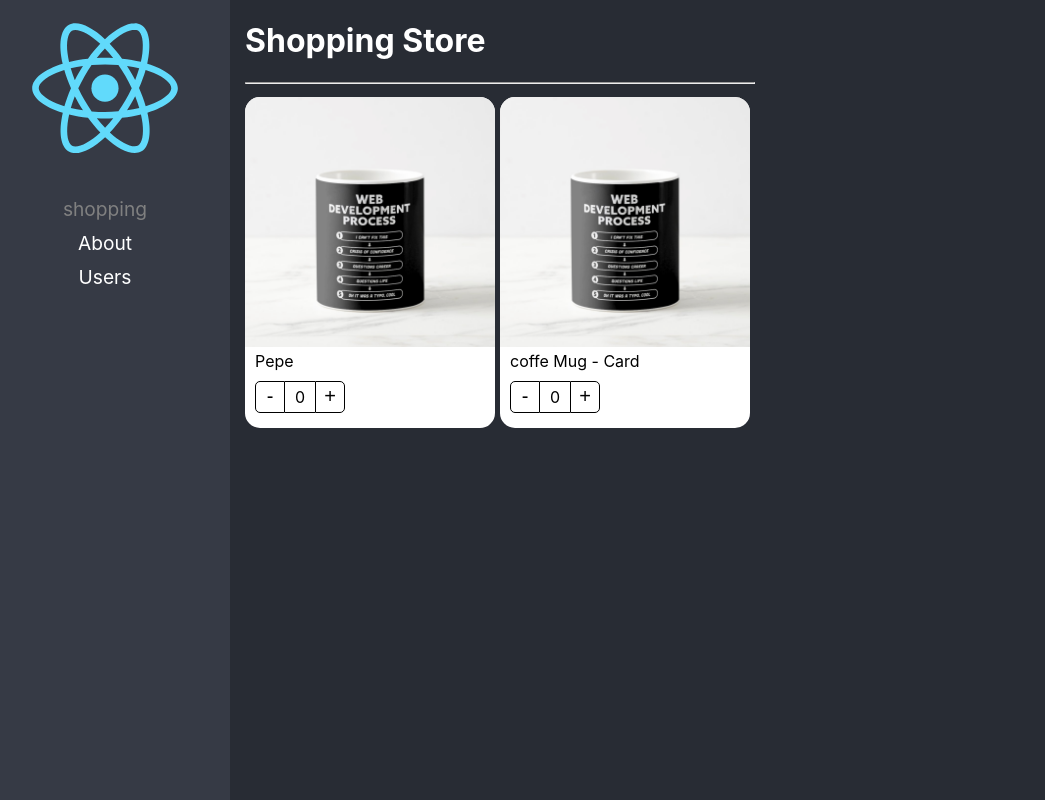
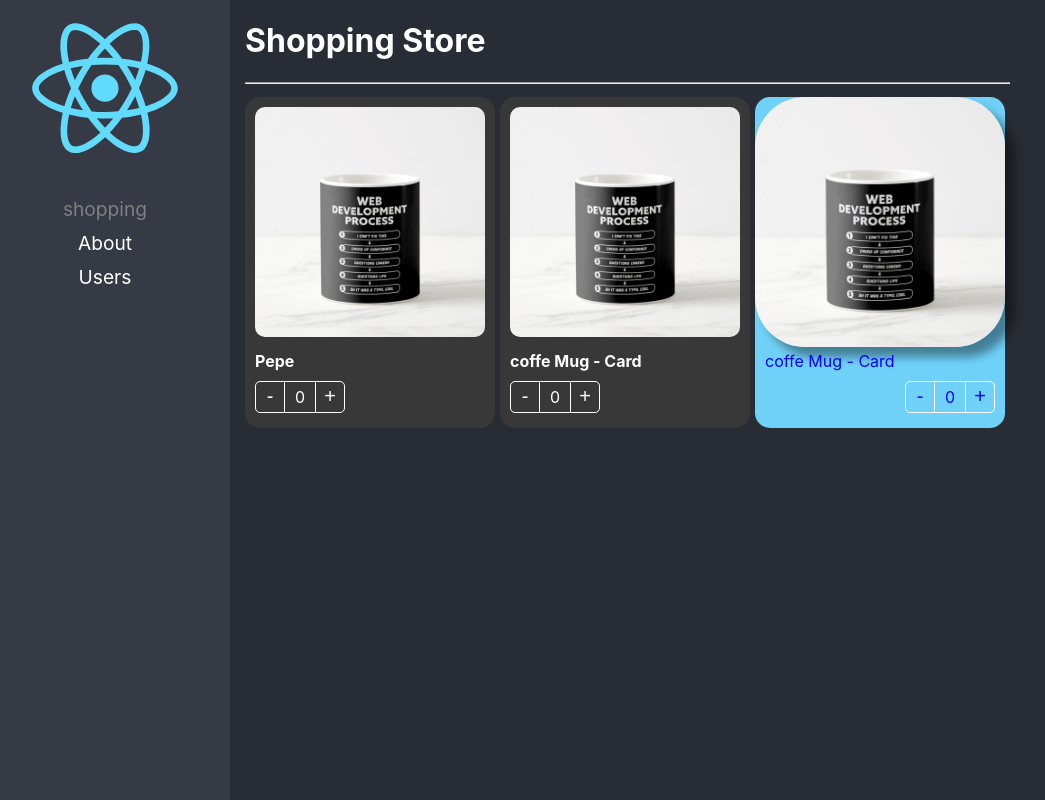
Before and after one commit to jaelEspinosa/ract-adv, a React (Create React App) app: page /home in a window 1280 px wide. Shown: the whole page, without its empty margins (20-1065 px from the left). Built offline with nearby package versions, Linux system fonts and the light colour scheme.

Commit message:
Component Extend styles listo

```diff
--- a/src/02-component-patterns/components/ProductButtons.tsx
+++ b/src/02-component-patterns/components/ProductButtons.tsx
@@ -1,18 +1,34 @@
-import { useContext } from "react"
+import { CSSProperties, useContext } from "react"
 import { ProductContext } from "./ProductCard"
 import styles from '../styles/styles.module.css'
 
-export const ProductButtons = ()=>{
+export interface Props {
+    className?: string;
+    style?: CSSProperties,
+    styleButtons?:CSSProperties,
+
+}
+
+export const ProductButtons = ({className, style, styleButtons}:Props)=>{
 
     const {increaseBy, counter} = useContext(ProductContext)
     return(
-        <div className={styles.buttonsContainer}>
+        <div
+            style={style}
+            className={`${styles.buttonsContainer} ${className}`}>
         <button
+            style={styleButtons}
             onClick={()=>increaseBy(-1)}
             className={styles.buttonMinus}
         > - </button>
-        <div className={styles.countLabel}> {counter} </div>
+
+        <div
+            style={styleButtons}
+            className={styles.countLabel}
+        > {counter} </div>
+
         <button
+            style={styleButtons}
             onClick={()=>increaseBy(+1)}
             className={styles.buttonAdd}
         > + </button>
--- a/src/02-component-patterns/components/ProductCard.tsx
+++ b/src/02-component-patterns/components/ProductCard.tsx
@@ -1,6 +1,6 @@
 
-import { createContext } from 'react';
-import { ProductCardProps, ProductContextProps } from '../interfaces/interfaces';
+import { createContext, CSSProperties, ReactElement } from 'react';
+import { Product, ProductContextProps } from '../interfaces/interfaces';
 
 import styles from '../styles/styles.module.css'
 import { UseProduct } from '../hooks/UseProduct';
@@ -15,7 +15,15 @@
 const { Provider } = ProductContext
 
 
-export const ProductCard = ({ product, children }: ProductCardProps) => {
+
+export interface Props {
+    product: Product;
+    children?: ReactElement | ReactElement[];
+    className?: string;
+    style?: CSSProperties;
+}
+
+export const ProductCard = ({ product, children, className, style }: Props) => {
 
     const { counter, increaseBy } = UseProduct()
 
@@ -25,14 +33,12 @@
             increaseBy,
             product
         }}>
-            <div className={styles.productCard}>
+            <div
+                style={style}
+                className={`${styles.productCard} ${className}`}>
                 {children}
             </div>
         </Provider>
 
     )
 }
-
-/* ProductCard.Title = ProductTitle;
-ProductCard.Image = ProductImage;
-ProductCard.Buttons = ProductButtons; */
--- a/src/02-component-patterns/components/ProductImage.tsx
+++ b/src/02-component-patterns/components/ProductImage.tsx
@@ -1,9 +1,16 @@
-import { useContext } from "react";
+import { CSSProperties, useContext } from "react";
 import styles from '../styles/styles.module.css'
 import noImage from '../assets/no-image.jpg'
 import { ProductContext } from "./ProductCard";
 
-export const ProductImage = ({ img = '' }) =>{
+
+export interface Props {
+    img?:string;
+    className?:string;
+    style?: CSSProperties;
+}
+
+export const ProductImage = ({ img, className, style } : Props) =>{
 
     const {product} = useContext (ProductContext)
     let imgToshow: string;
@@ -15,6 +22,10 @@
         imgToshow = noImage
     }
     return (
-   <img className={ styles.productImg } src={imgToshow} alt="Product Imag"/>
+   <img
+        style={style}
+        className={ `${styles.productImg} ${className}` }
+        src={imgToshow} alt="Product Imag"
+        />
     )
 }
--- a/src/02-component-patterns/components/ProductTitle.tsx
+++ b/src/02-component-patterns/components/ProductTitle.tsx
@@ -1,13 +1,22 @@
-import { useContext } from "react"
+import { useContext, CSSProperties } from 'react';
 import { ProductContext } from "./ProductCard"
 import styles from '../styles/styles.module.css'
 
 
-export const ProductTitle = ({ title }:{title?:string}) =>{
+export interface Props {
+    title?: string,
+    className?: string,
+    style?: CSSProperties,
+}
+
+
+export const ProductTitle = ({title, className, style}: Props ) =>{
     const {product} = useContext (ProductContext)
 
 
     return (
-        <span className={styles.productDescription}>{title ? title : product.title}</span>
+        <span
+            style={style}
+            className={`${styles.productDescription} ${className}`}>{title ? title : product.title}</span>
     )
 }
--- a/src/02-component-patterns/pages/ShoppingPage.tsx
+++ b/src/02-component-patterns/pages/ShoppingPage.tsx
@@ -1,6 +1,6 @@
 
 import { ProductButtons, ProductCard, ProductImage, ProductTitle } from '../components';
-
+import '../styles/custom-styles.css'
 
 
 
@@ -11,9 +11,9 @@
 }
 
 export const ShoppingPage = () => {
-  /* const {counter, increaseBy} = UseProduct() */
+
   return (
-    <div>
+    <div >
         <h1>Shopping Store</h1>
         <hr />
         <div style = {{
@@ -22,21 +22,40 @@
           flexWrap:'wrap'
 
         }}>
-{/* COMPARTIENDO LAS PROPS DEL PADRE */}
 
-        <ProductCard product = {product}>
-          <ProductCard.Image />
-          <ProductCard.Title title = 'Pepe'/>
-          <ProductCard.Buttons  />
+
+        <ProductCard
+          className= 'bg-dark'
+          product = {product}>
+          <ProductCard.Image className = 'custom-image'/>
+          <ProductCard.Title className='color-white text-bold' title = 'Pepe'/>
+          <ProductCard.Buttons className = 'custom-buttons' />
          </ProductCard>
-{/* mandando sus props cada hijo */}
 
-        <ProductCard product = {product}>
-          <ProductImage img = { product.img }/>
-          <ProductTitle />
-          <ProductButtons />
+
+        <ProductCard
+         className= 'bg-dark'
+         product = {product}>
+          <ProductImage className = 'custom-image' img = { product.img }/>
+          <ProductTitle className='color-white text-bold' />
+          <ProductButtons className = 'custom-buttons' />
         </ProductCard>
 
+        <ProductCard style = {{ backgroundColor:'#70D1F8' }} product = {product}>
+          <ProductImage style={{borderRadius:'50px', boxShadow:'10px 10px 10px rgba(0,0,0,0.4)' }} img = { product.img }/>
+          <ProductTitle  style={{ color:'blue'}}/>
+          <ProductButtons style={{
+                    display:'flex',
+                    justifyContent:'end',
+                    borderColor:'white',
+                    color:'white'
+                  }}
+                    styleButtons={{
+                      borderColor:'white',
+                      color:'blue'
+                    }}
+            />
+        </ProductCard>
 
         </div>
     </div>
--- /dev/null
+++ b/src/02-component-patterns/styles/custom-styles.css
@@ -0,0 +1,25 @@
+
+.bg-dark{
+    background-color: rgb(56,56,56);
+}
+
+.color-white{
+    color:white;
+
+}
+.text-bold{
+    font-weight: bold;
+}
+
+.custom-image{
+    padding:10px;
+    width: calc( 100% - 20px );
+    border-radius:20px;
+
+}
+
+.custom-buttons button, .custom-buttons div{
+    color: white;
+    border-color: white;
+
+}
```
Also changed, not shown: src/02-component-patterns/interfaces/interfaces.ts (+10 -9 lines).
